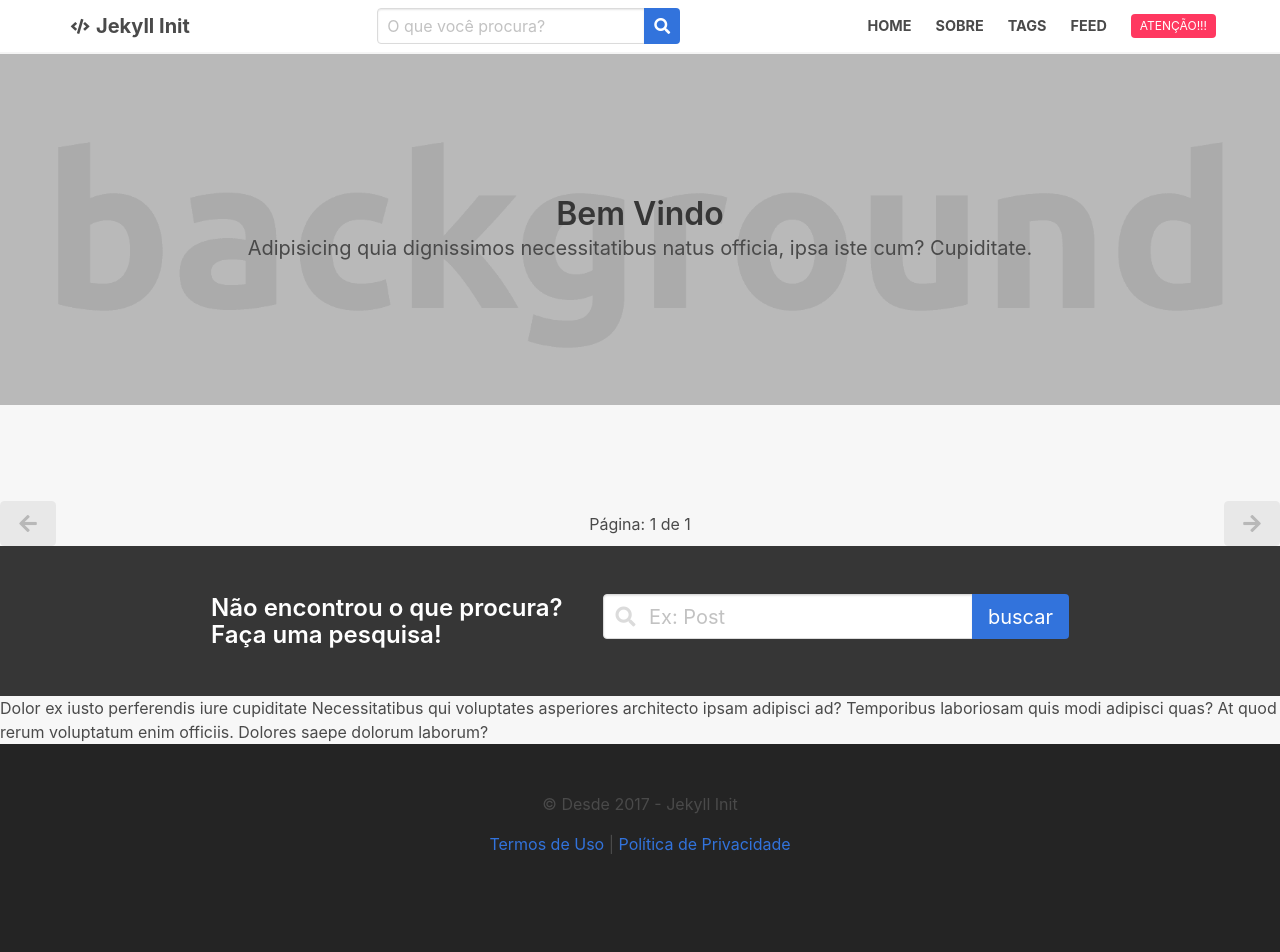
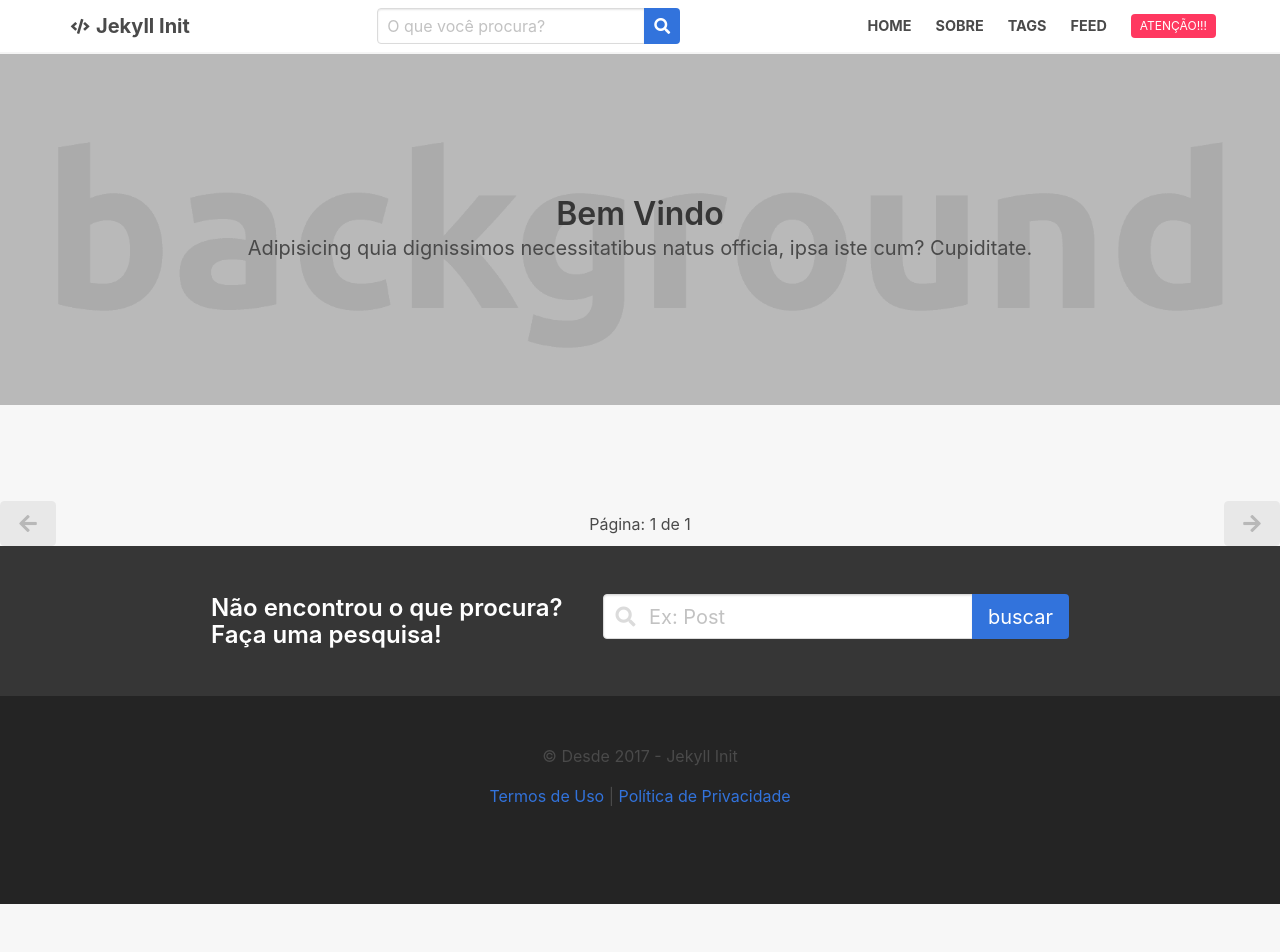
Before and after one commit to fsmoura/jekyll-init, a Jekyll site: the page built from index.html, in a window 1280 px wide. Built offline with Jekyll 4.4.1, drawn with Linux system fonts in a browser that asks for light colours; the list of posts is cut into pages by our own code; after the commit the page ends 904 px from its top, so only the background shows below that.

Commit message:
Update files

```diff
--- a/admin/config.yml
+++ b/admin/config.yml
@@ -13,5 +13,6 @@ collections:
       - {label: "Title", name: "title", widget: "string"}
       - {label: "Categories", name: "categories", widget: "string", required: false}
       - {label: "Author", name: "author", widget: "string", required: false}
+      - {label: "CoAuthor", name: "coauthor", widget: "string", required: false}
       - {label: "Date", name: "date", widget: "datetime", format: "YYYY-MM-DD HH:mm:ss"}
       - {label: "Description (max 170 characteres)", name: "description", widget: "string"}
--- a/index.html
+++ b/index.html
@@ -43,4 +43,3 @@
 		</div>
 	</div>
 </section>
-Dolor ex iusto perferendis iure cupiditate Necessitatibus qui voluptates asperiores architecto ipsam adipisci ad? Temporibus laboriosam quis modi adipisci quas? At quod rerum voluptatum enim officiis. Dolores saepe dolorum laborum?
```
Also changed, not shown: 1 other file.
